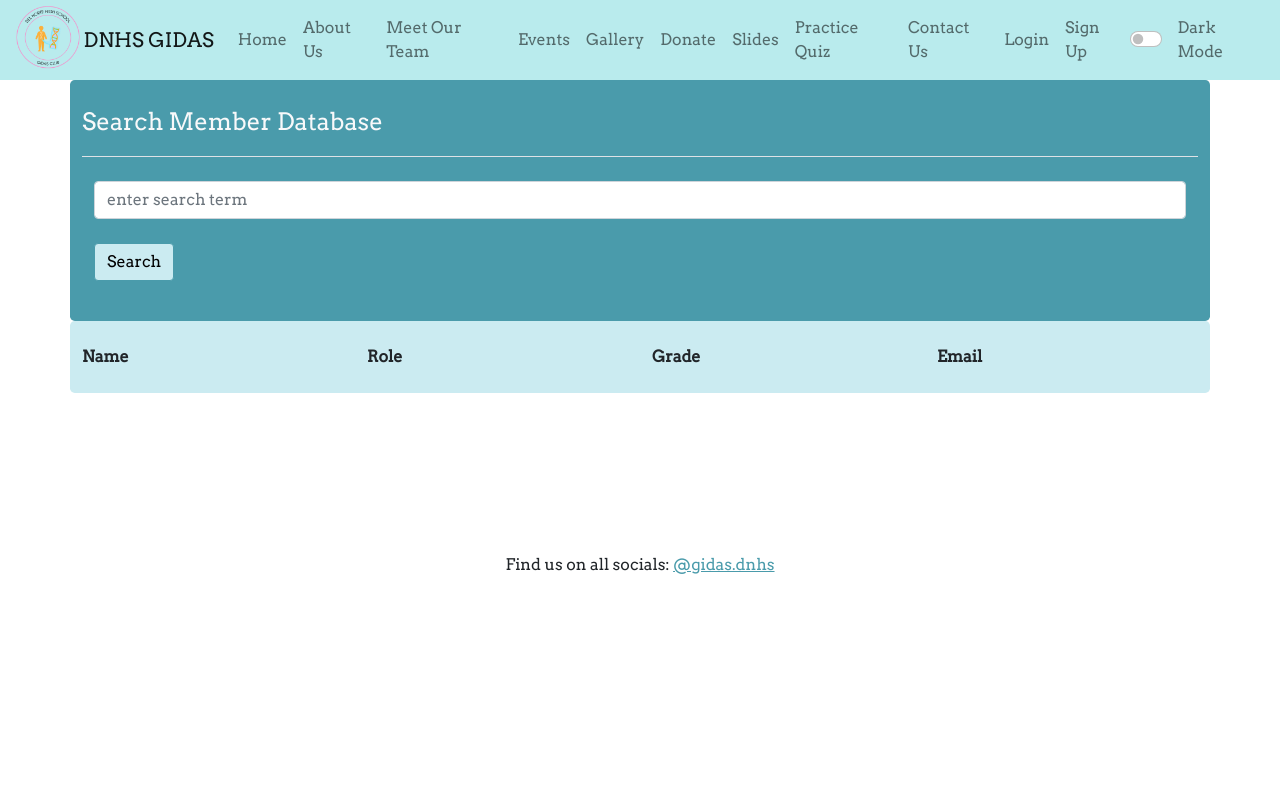
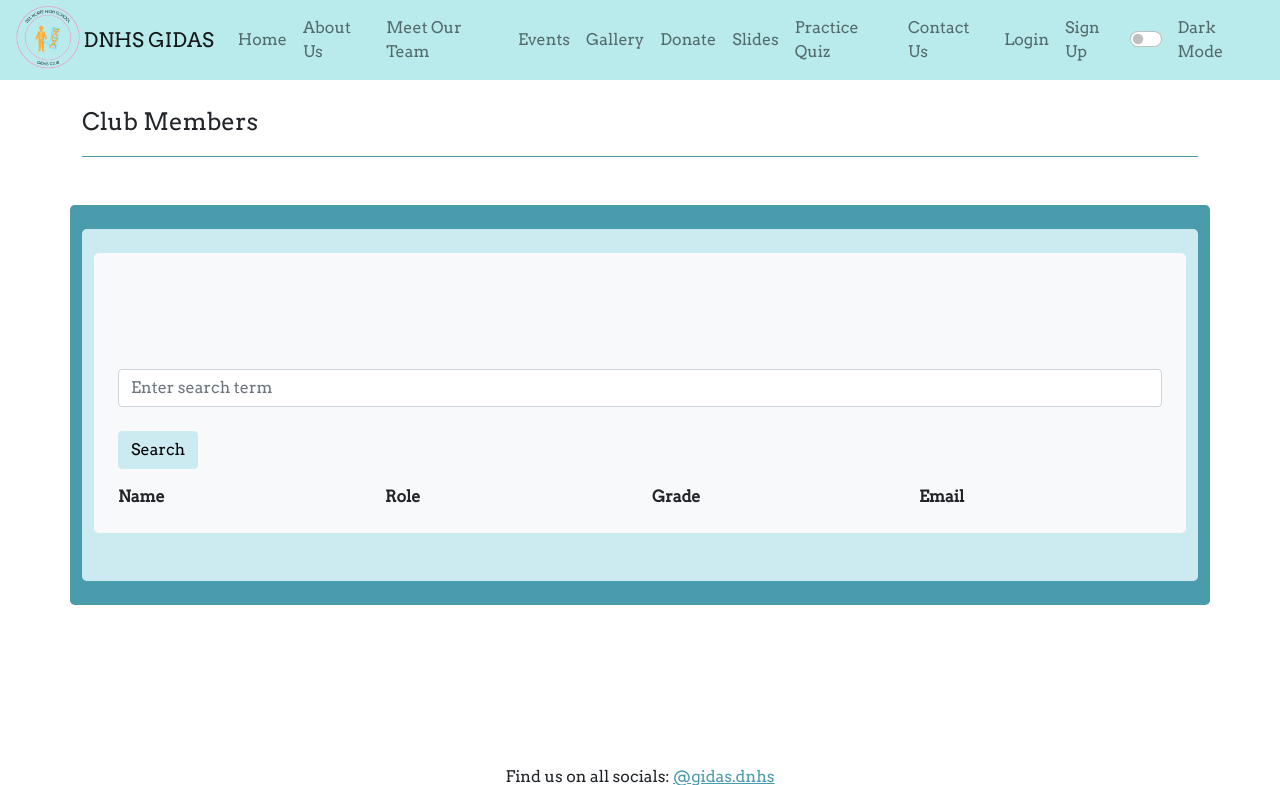
Before and after one commit to VidhiKulkarni/teamlace, a Flask app: page /crud/search/ in a window 1280 px wide. Shown: the top 785 px of the page. Before the commit the page ends 574 px from the top, so only its background shows below. Run offline with Flask 2, Linux system fonts and the light colour scheme; some libraries are stand-ins or nearby versions.

Commit message:
improved search page

```diff
--- a/cruddy/templates/cruddy/search.html
+++ b/cruddy/templates/cruddy/search.html
@@ -9,9 +9,18 @@ inspiration from https://www.youtube.com/watch?v=QKcVjdLEX_s
 {% endblock %}
 
 {% block content %}
+
+    <div class="container py-4">
+        <header class="pb-3 mb-4 border-bottom border-primary text-dark">
+            <span class="fs-4">Club Members</span>
+        </header>
+    </div>
+
     <div class="container py-4 bg-primary rounded-3">
+        <div class="container py-4 bg-secondary rounded-3">
+            <div class="container py-4 mb-4 bg-light rounded-3">
                 <!-- heading -->
-        <header class="pb-3 mb-4 border-bottom">
+                <header class="p-3 mb-4">
                     <a href="#" class="d-flex align-items-center text-light text-decoration-none">
                         <span class="fs-4">Search Member Database</span>
                     </a>
@@ -22,17 +31,15 @@ inspiration from https://www.youtube.com/watch?v=QKcVjdLEX_s
                         <div class="col">
                             <div class="mb-3">
                                 <div class="form-group">
-                            <input type="text" class="form-control" id="term" placeholder="enter search term">
+                                    <input type="text" class="form-control" id="term" placeholder="Enter search term">
                                     <label></label> <!-- used for spacer -->
                                 </div>
-                        <button class="btn btn-primary bg-secondary" onclick="search_data();">Search</button>
+                                <button class="btn btn-secondary" onclick="search_data();">Search</button>
                             </div>
                         </div>
                     </div>
-        </div>
-    </div>
+
                 <!-- result of search -->
-    <div class="container py-4 bg-secondary rounded-3">
                     <div class="row">
                         <div class="col-sm" style="font-weight: bold">
                             Name
@@ -47,6 +54,9 @@ inspiration from https://www.youtube.com/watch?v=QKcVjdLEX_s
                             Email
                         </div>
                         <div id="result">
+                        </div>
+                    </div>
+                </div>
             </div>
         </div>
     </div>
```
Lines whose indentation alone changed are shown as unchanged.
